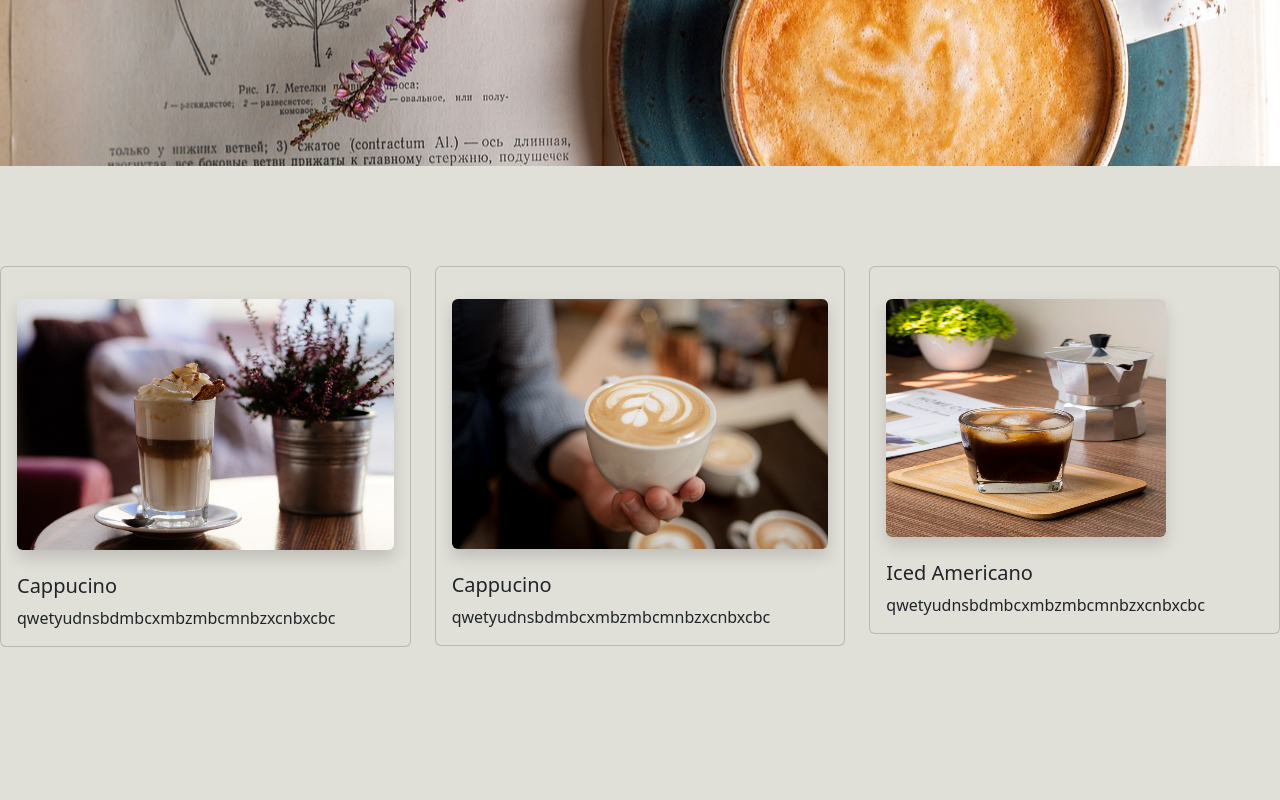
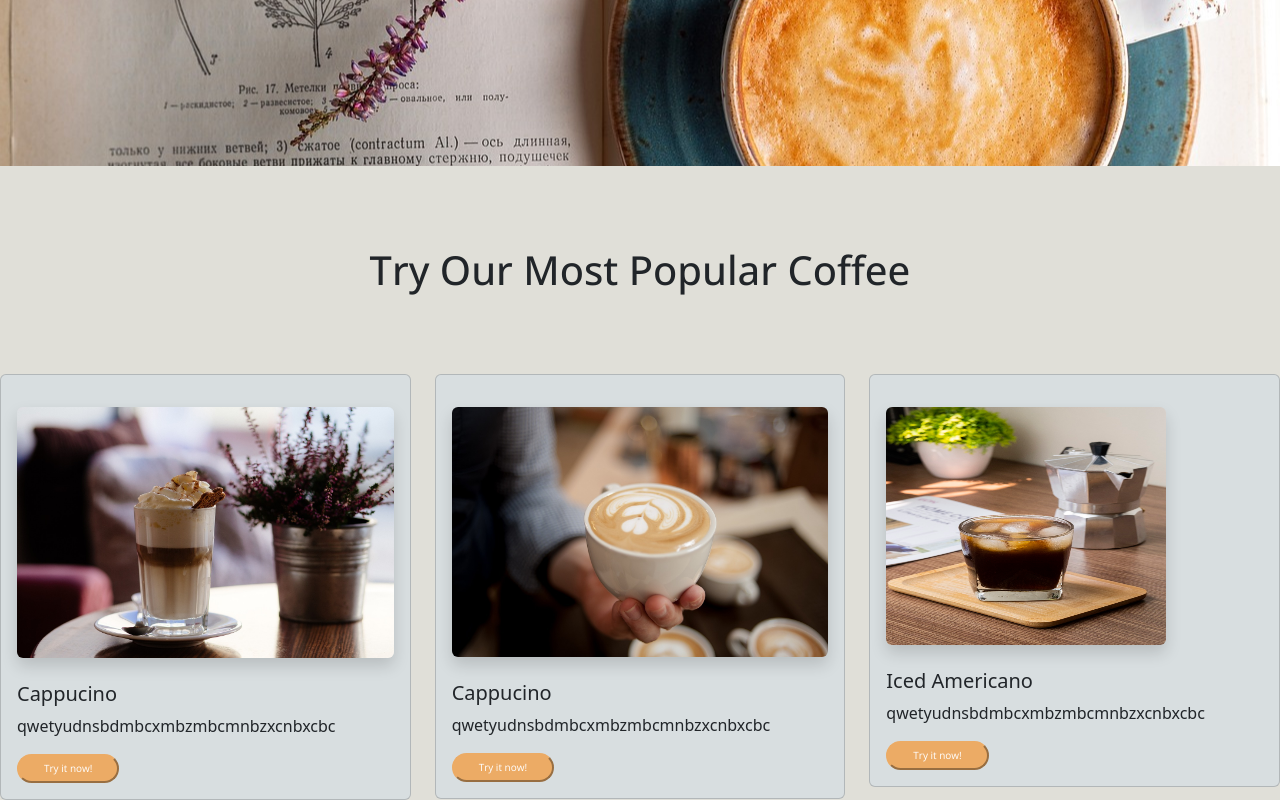
Before and after one commit to nolly-B/CFG-coffee-website, a plain HTML site: page index.html in a window 1280 px wide. Shown: the part 465-1265 px from the top of the page. Before the commit the page ends 1112 px from the top, so only its background shows below. Drawn offline with nearby package versions, Linux system fonts and the light colour scheme.

Commit message:
created buttons on the bottom half of the page

```diff
--- a/index.html
+++ b/index.html
@@ -66,6 +66,10 @@
         <button class="menu-button">SHOP NOW</button>
       </section>
       <section class="section-2">
+        <h1>Try Our Most Popular Coffee</h1>
+        <br />
+        <br />
+        <br />
         <div class="row">
           <div class="col-sm-4 mb-3 mb-sm-0">
             <div class="card">
@@ -79,6 +83,7 @@
                 <br />
                 <h5 class="card-title">Cappucino</h5>
                 <p class="card-text">qwetyudnsbdmbcxmbzmbcmnbzxcnbxcbc</p>
+                <button class="card-button">Try it now!</button>
               </div>
             </div>
           </div>
@@ -94,6 +99,7 @@
                 <br />
                 <h5 class="card-title">Cappucino</h5>
                 <p class="card-text">qwetyudnsbdmbcxmbzmbcmnbzxcnbxcbc</p>
+                <button class="card-button">Try it now!</button>
               </div>
             </div>
           </div>
@@ -110,6 +116,7 @@
                 <br />
                 <h5 class="card-title">Iced Americano</h5>
                 <p class="card-text">qwetyudnsbdmbcxmbzmbcmnbzxcnbxcbc</p>
+                <button class="card-button">Try it now!</button>
               </div>
             </div>
           </div>
--- a/styles.css
+++ b/styles.css
@@ -34,7 +34,7 @@ body {
 }
 
 .menu-button {
-  color: white;
+  color: black;
   background-color: rgba(236, 171, 101, 1);
   font-family: var(--primary-font);
   padding: 15px 35px;
@@ -42,14 +42,32 @@ body {
   border-color: rgba(236, 171, 101, 1);
   font-size: 15px;
 }
+.card-button {
+  color: white;
+  background-color: rgba(236, 171, 101, 1);
+  font-family: var(--primary-font);
+  padding: 5px 25px;
+  border-radius: 40px;
+  border-color: rgba(236, 171, 101, 1);
+  font-size: 10px;
+}
 .section-2 {
   position: relative;
-  top: 100px;
+  top: 80px;
 }
 #iced-coffee {
   height: 238px;
   width: 280px;
 }
 .card {
-  background-color: rgba(224, 223, 216, 1) !important;
+  background-color: rgb(216, 222, 224) !important;
 }
+h1 {
+  text-align: center;
+  font-family: "Open Sans", sans-serif;
+  font-weight: 400;
+  font-optical-sizing: auto;
+
+  font-style: normal;
+  font-variation-settings: "wdth" 100;
+}
```
